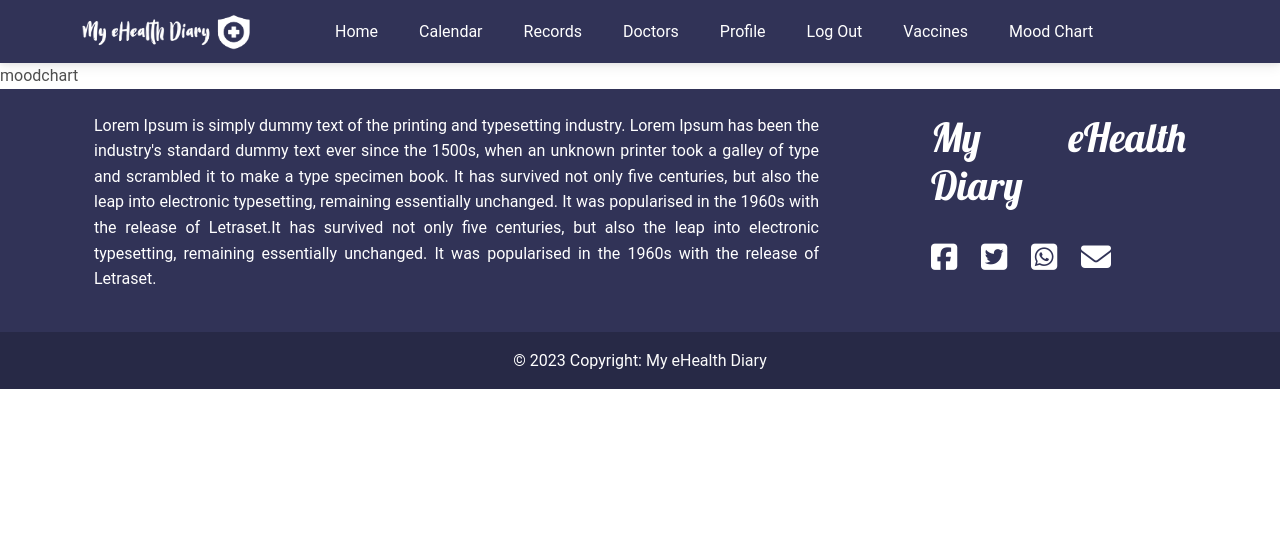
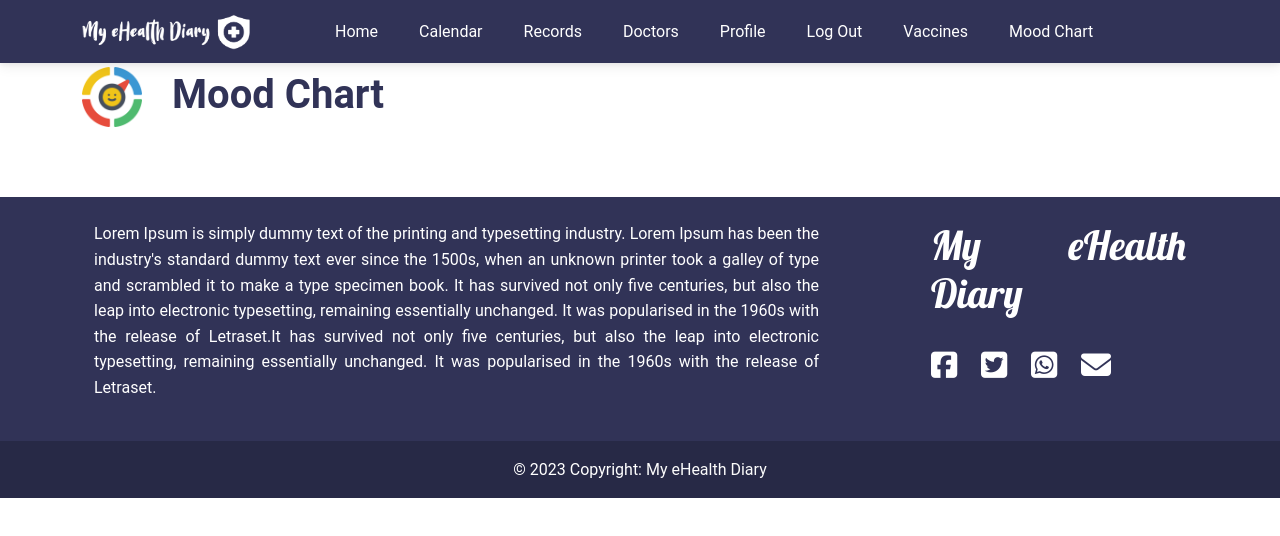
Before and after one commit to NishuDissanayake/MyeHealthDiary-Frontend, a React (Create React App) app: page /mood-chart in a window 1280 px wide. Shown: the top 536 px of the page. Built offline with nearby package versions, Linux system fonts and the light colour scheme.

Commit message:
Mood charts page ongoing

```diff
--- a/src/Components/Pages/UserMoodChart/moodchart.css
+++ b/src/Components/Pages/UserMoodChart/moodchart.css
@@ -0,0 +1,12 @@
+.moodHeader {
+    margin-top: 50px;
+    font-size: 40px;
+    font-weight: bold;
+    margin-bottom: 70px;
+    color: #313357;
+}
+
+.moodIcon {
+    max-width: 60px;
+    margin-right: 30px;
+}
--- a/src/Components/Pages/UserMoodChart/moodchart.js
+++ b/src/Components/Pages/UserMoodChart/moodchart.js
@@ -1,8 +1,23 @@
-import React from 'react'
+import { MDBContainer, MDBRow, MDBCol } from 'mdb-react-ui-kit';
+import React from 'react';
+import './moodchart.css';
+import moodIco from './../../../Assets/mood.png';
 
 function moodchart() {
   return (
-    <div>moodchart</div>
+    <MDBContainer>
+      <MDBRow>
+        <span className='moodHeader'>
+          <img src={moodIco} alt='...' className='moodIcon' />
+          Mood Chart
+        </span>
+      </MDBRow>
+
+      <MDBContainer>
+
+      </MDBContainer>
+
+    </MDBContainer>
   )
 }
 
```
Also changed, not shown: src/Assets/mood.png (added).
